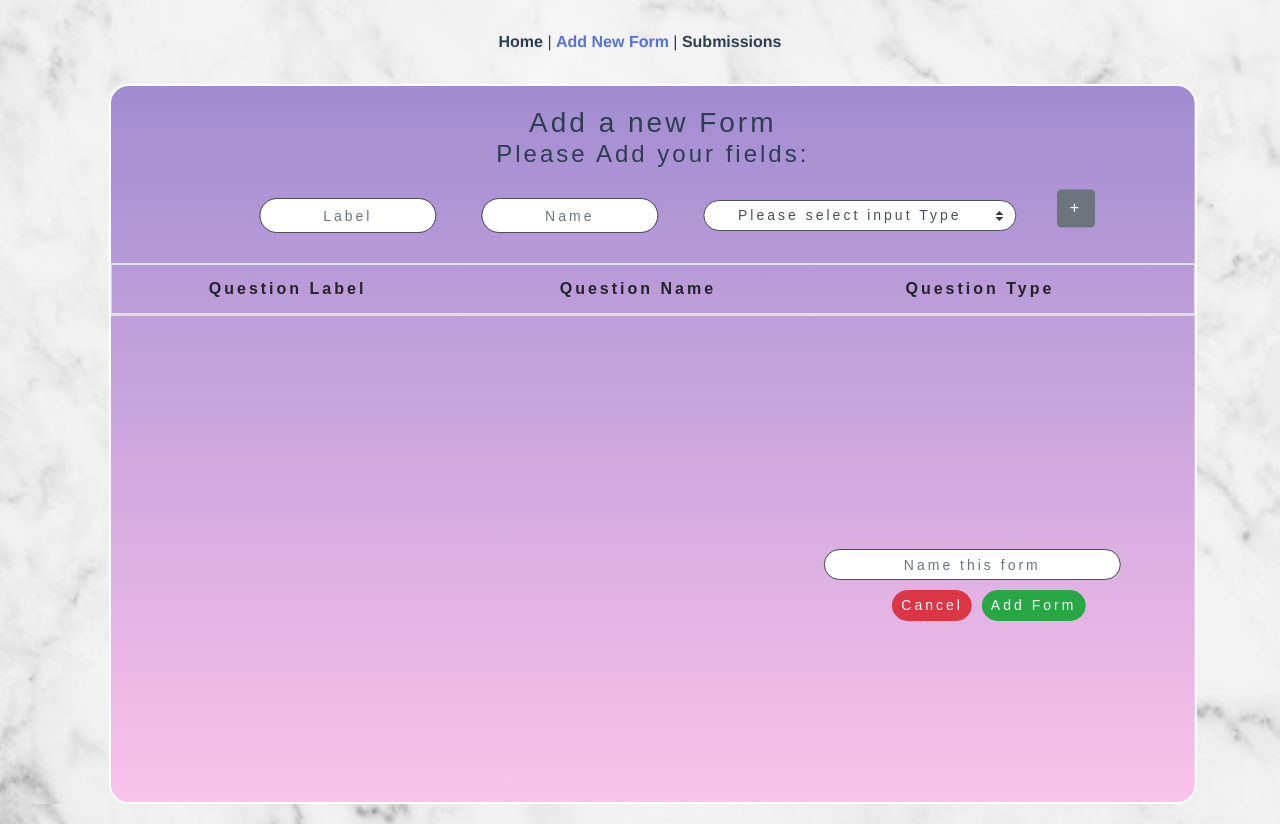
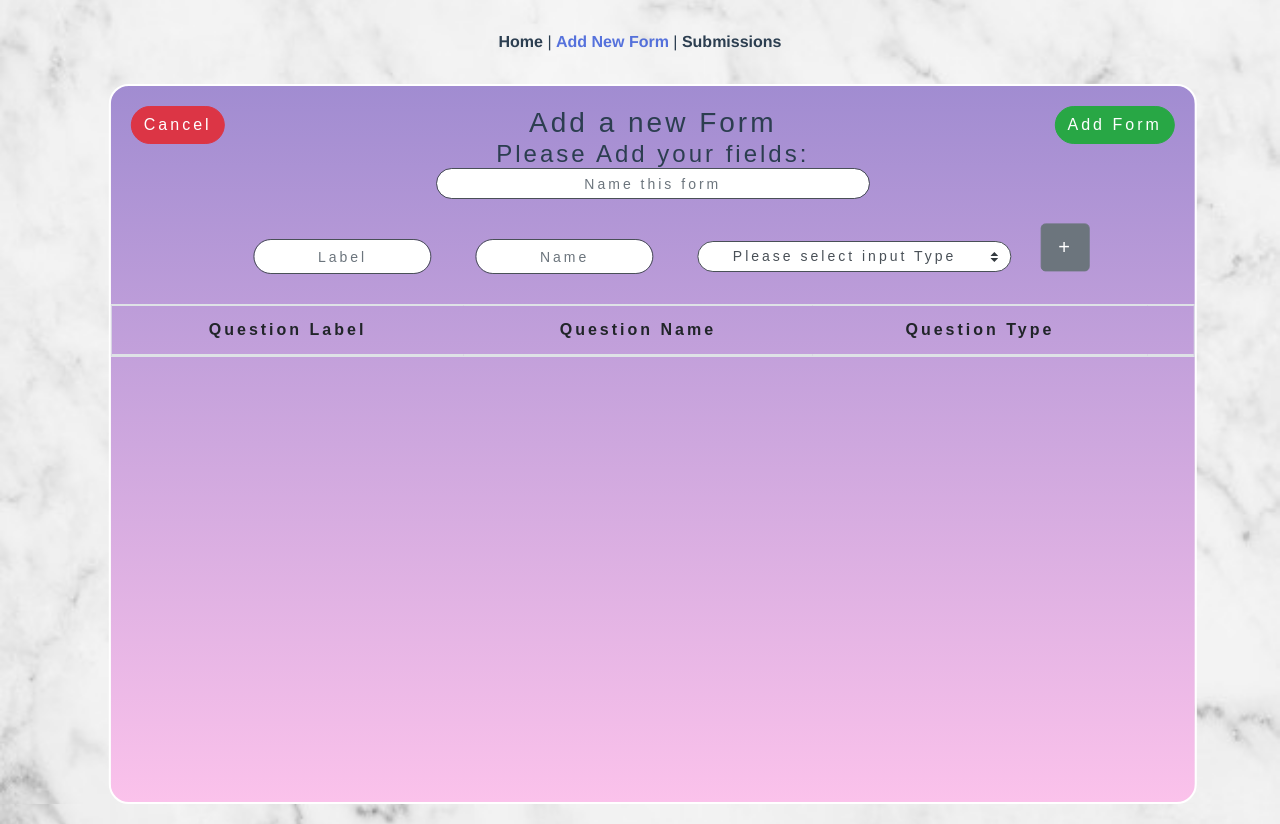
Before and after one commit to Cleverrness/form-builder-exam, a Vue app in the folder Client/: page /NewForm in a window 1280 px wide. Built offline with nearby package versions, Linux system fonts and the light colour scheme; what vue-js-modal would draw is missing.

Commit message:
finished new form component

```diff
--- a/Client/src/components/BuildNewForm.vue
+++ b/Client/src/components/BuildNewForm.vue
@@ -1,8 +1,14 @@
 <template>
   <div class="bg-gra-01 page-wrapper p-t">
-
-    <h3>Add a new Form</h3>
-    <h4>Please Add your fields:</h4>
+    <div id="new-form-header">
+      <h3>Add a new Form</h3>
+      <h4>Please Add your fields:</h4>
+      <div id="nameDiv">
+        <b-form-input autocomplete="off" type="text" v-model="formName" placeholder="Name this form" size="sm" id="formName" :class="isDanger"
+                      v-b-popover.hover.top=""
+        ></b-form-input>
+      </div>
+    </div>
     <div class="inputs">
       <div class="label">
         <!--        <label for="labelTag">Label</label>-->
@@ -21,7 +27,7 @@
           <!--          <option v-for="(type,index) in availableTypes" :key="index">{{type}}</option>-->
         </b-form-select>
       </div>
-      <b-button class="plus-btn" v-b-popover.hover.top="'Add another field'" variant="secondary" @click="addField" size="md">+</b-button>
+      <b-button class="plus-btn" v-b-popover.hover.top="'Add another field'" variant="secondary" @click="addField" size="lg">+</b-button>
     </div>
 
     <b-table striped hover stacked="md" :fields="fields" :items="questions" class="fields-table" outlined no-border-collapse>
@@ -30,17 +36,15 @@
       </template>
     </b-table>
 
-    <div class="buttons-grp">
-      <!--Buttons-->
-      <div id="nameDiv">
-        <b-form-input autocomplete="off" type="text" v-model="formName" placeholder="Name this form" size="sm" id="formName" :class="isDanger"
-                      v-b-popover.hover.top=""
-        ></b-form-input>
+    <!--Buttons-->
+    <div id="submit-cancel-div">
+      <div class="cancelBtn">
+        <b-button pill size="md" variant="danger" @click="cancel" >Cancel</b-button>
       </div>
-      <b-button pill size="sm" variant="danger" @click="cancel" >Cancel</b-button>
-      <b-button pill size="sm" variant="success" class="add-form-btn" @click="submitNewForm">Add Form</b-button>
+      <div class="submitBtn">
+        <b-button pill size="md" variant="success" class="add-form-btn" @click="submitNewForm">Add Form</b-button>
+      </div>
     </div>
-
     <b-popover id="formNamePop" :show.sync="showPopOver" target="formName" variant="danger" placement="top" delay="5">
       Please fill form Name!
     </b-popover>
@@ -230,6 +234,19 @@
     text-align: center;
   }
 
+
+
+  /*#new-form-header{*/
+  /*  width: 85%;*/
+  /*}*/
+
+  #nameDiv{
+    position: relative;
+    width: 50%;
+    left: 0;
+    transform: translateX(60%);
+  }
+
   .select-font-bold{
     font-weight: bold;
   }
@@ -261,6 +278,30 @@
 
     }
 
+    #submit-cancel-div {
+      display: flex;
+      position: relative;
+      flex-direction: row;
+      padding: 10px;
+    }
+    .submitBtn{
+      position: fixed;
+      right: 0;
+      bottom: 0;
+      /*margin-bottom: 20px;*/
+      margin-right: 20px;
+    }
+    .cancelBtn{
+      position: fixed;
+      left: 0;
+      bottom: 0;
+      /*margin-bottom: 20px;*/
+      margin-left: 20px;
+    }
+
+    .fields-table {
+      margin-bottom: 20px;
+    }
     #typeTag{
       margin-right: 130px;
     }
@@ -269,17 +310,6 @@
       margin-bottom: 10px;
       text-align: center;
 
-    }
-    #nameDiv{
-      padding-left: 15%;
-    }
-
-    .buttons-grp {
-      position: relative;
-      bottom: 0;
-      right: 0;
-      padding-bottom: 10px;
-      padding-left: 50%;
     }
 
     .add-form-btn {
@@ -302,22 +332,27 @@
       margin: 30px 0;
     }
 
+    .submitBtn{
+      position: absolute;
+      right: 0;
+      top: 0;
+      margin-top: 20px;
+      margin-right: 20px;
+    }
+    .cancelBtn{
+      position: absolute;
+      left: 0;
+      top: 0;
+      margin-top: 20px;
+      margin-left: 20px;
+    }
+    #submit-cancel-div {
+      position: inherit;
+    }
 
     #formName{
       margin-bottom: 10px;
       text-align: center;
-    }
-
-    .buttons-grp {
-      position: relative;
-      bottom: 0;
-      right: 0;
-      padding-top: 20%;
-      margin-left: 130px;
-    }
-
-    #nameDiv{
-      padding-left: 10%;
     }
 
     .add-form-btn {
```
Also changed, not shown: 7 other files (tests, documents, lock files or other folders).
